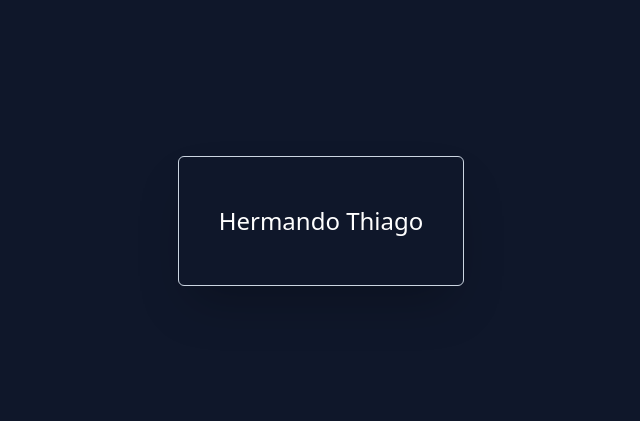
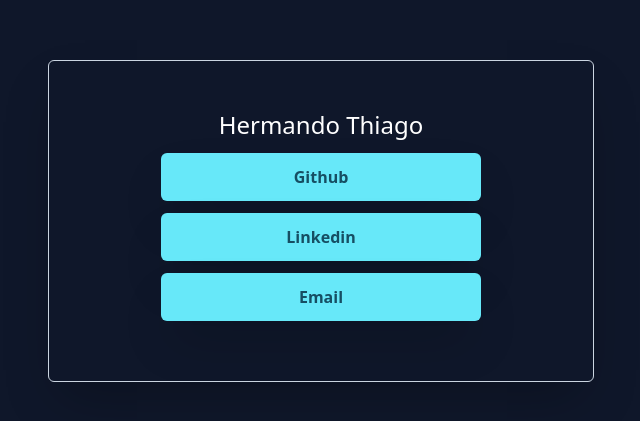
Before and after one commit to HermandoThiago/linktree-nextjs-tailwind, a Next.js app: page / in a window 1280 px wide. Shown: the part 179-600 px from the top of the page, without its empty margins (319-959 px from the left). Built offline with nearby package versions, Linux system fonts and the light colour scheme.

Commit message:
feat: button component

```diff
--- /dev/null
+++ b/src/components/Button/Button.tsx
@@ -0,0 +1,21 @@
+import Link from "next/link";
+import { ReactNode } from "react";
+
+interface IPropsButton {
+    children: ReactNode
+    link: string
+}
+
+export function Button({ children, link }: IPropsButton){
+    return (
+        <button
+            className="
+                bg-cyan-300 font-bold text-cyan-900 text-center w-80 block rounded-md py-3 hover:scale-110 duration-150
+                hover:origin-bottom hover:rotate-3 my-3 shadow-2xl
+                ">
+            <Link href={link}>
+                {children}
+            </Link>
+        </button>
+    )
+}
--- /dev/null
+++ b/src/components/Button/index.ts
@@ -0,0 +1 @@
+export * from './Button'
--- /dev/null
+++ b/src/components/index.ts
@@ -0,0 +1 @@
+export * from './Button'
--- a/src/pages/_document.tsx
+++ b/src/pages/_document.tsx
@@ -4,7 +4,7 @@
   return (
     <Html lang="en">
       <Head />
-      <body className='bg-slate-900 text-white'>
+      <body className='bg-slate-900'>
         <Main />
         <NextScript />
       </body>
--- a/src/pages/index.tsx
+++ b/src/pages/index.tsx
@@ -1,10 +1,23 @@
+import { Button } from "~/components"
+
 export default function Home() {
   return (
     <section className="h-screen w-screen flex items-center justify-center">
-      <div className="border border-slate-300 px-10 py-12 rounded-md shadow-2xl">
+      <div className="border border-slate-300 px-28 py-12 rounded-md shadow-2xl max-w-screen-md text-center">
           <p className="text-white text-2xl">
             Hermando Thiago
           </p>
+          <div>
+            <Button link="https://github.com/HermandoThiago">
+              Github
+            </Button>
+            <Button link="https://www.linkedin.com/in/hermando-thiago/">
+              Linkedin
+            </Button>
+            <Button link="">
+              Email
+            </Button>
+          </div>
       </div>
     </section>
   )
--- a/tsconfig.json
+++ b/tsconfig.json
@@ -13,7 +13,11 @@
     "resolveJsonModule": true,
     "isolatedModules": true,
     "jsx": "preserve",
-    "incremental": true
+    "incremental": true,
+    "baseUrl": "./src",
+    "paths": {
+      "~/*": ["*"],
+    }
   },
   "include": ["next-env.d.ts", "**/*.ts", "**/*.tsx"],
   "exclude": ["node_modules"]
```
